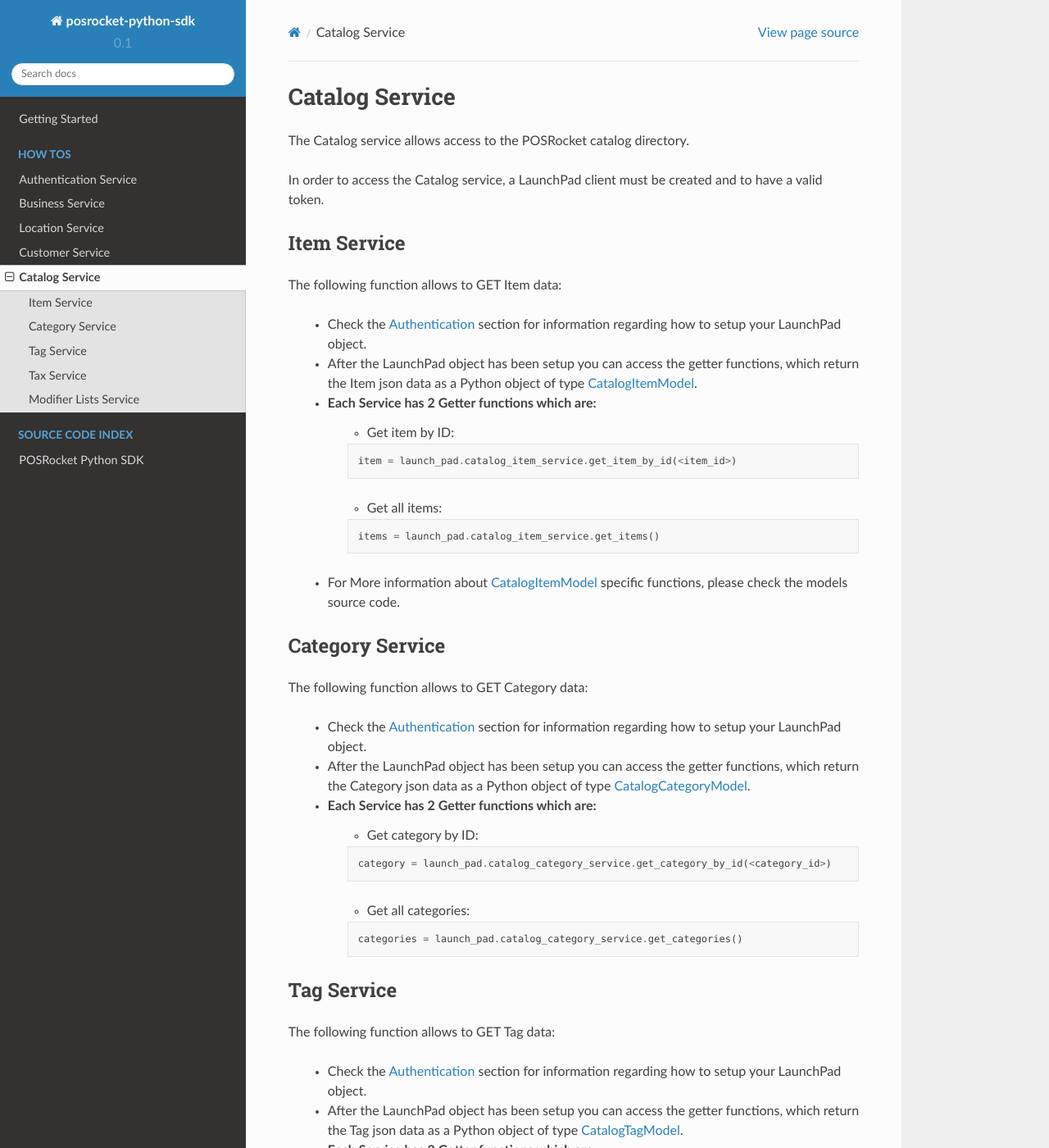
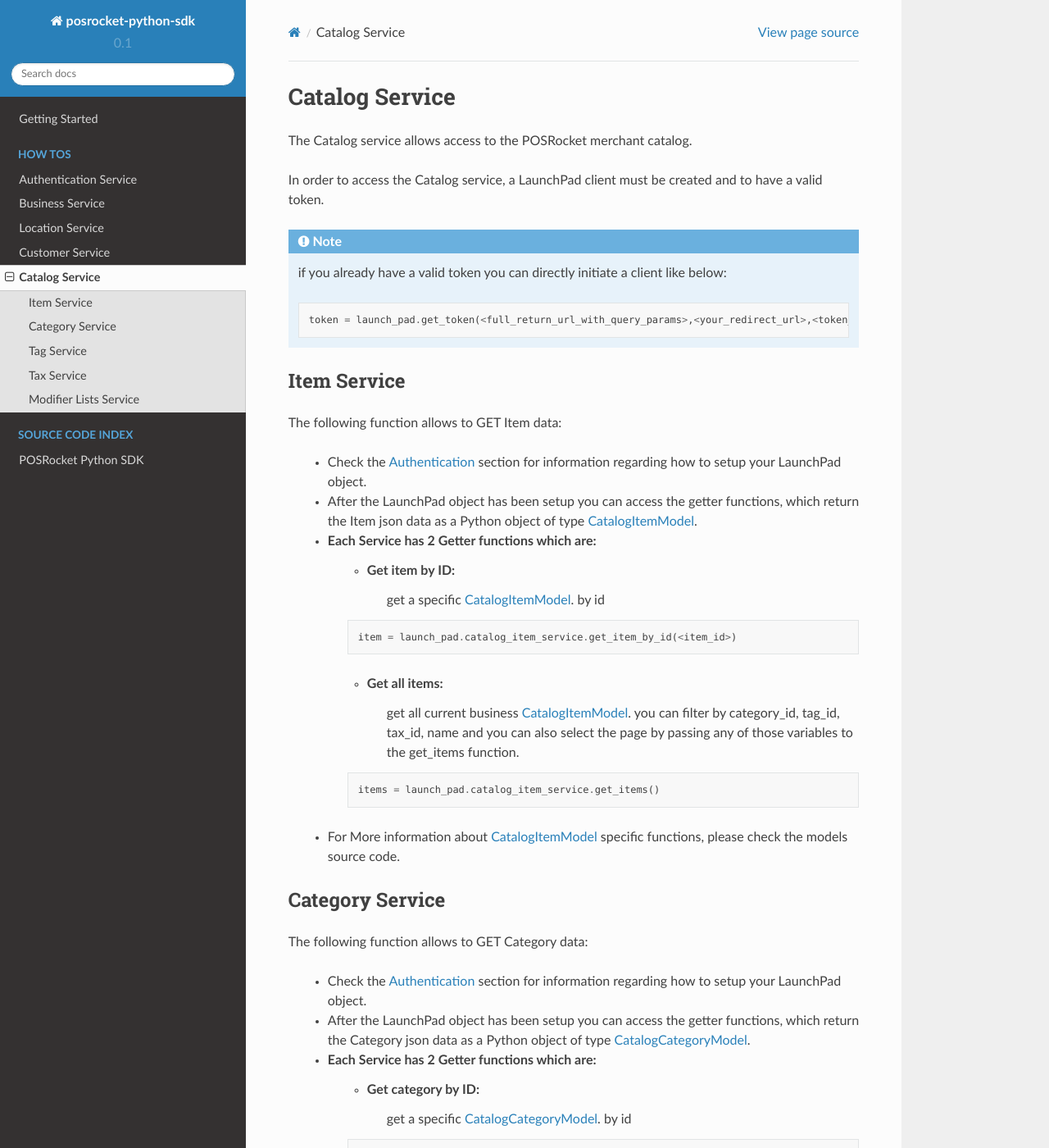
Before and after one commit to posrocket/posrocket-python-sdk, a Sphinx documentation site: the page built from docs/source/how_to/catalog_service.rst, in a window 1280 px wide and 1400 px high. Shown: the whole window at 82% size. Built offline with Sphinx 7.4.7 and the Read the Docs theme 2.0.0, drawn with Linux system fonts in a browser that asks for light colours; some of the changed text lies outside the part shown.

Commit message:
docs update

```diff
--- a/docs/source/getting_started.rst
+++ b/docs/source/getting_started.rst
@@ -8,7 +8,7 @@
 
     .. sourcecode:: bash
 
-        $ pip install pos-python-sdk
+        $ pip install git+git://github.com/posrocket/posrocket-python-sdk.git
 
     - Import posrocket LaunchPad client in your python script:
 
@@ -16,5 +16,6 @@
 
         from posrocket import LaunchPadClient
 
-
+.. warning::
+    For now we only support python 3.6
 .. _Python documentation: https://docs.python.org/3/using/index.html
--- a/docs/source/how_to/authentication.rst
+++ b/docs/source/how_to/authentication.rst
@@ -68,4 +68,4 @@
 This covers the authentication process, you will be using the LaunchPadClient to access the APIs in the SDK.
 
 
-.. _LaunchPad: http://localhost:8200
+.. _LaunchPad: http://launchpad.rocketinfra.com
--- a/docs/source/how_to/catalog_service.rst
+++ b/docs/source/how_to/catalog_service.rst
@@ -1,9 +1,15 @@
 Catalog Service
 ================
 
-The Catalog service allows access to the POSRocket catalog directory.
+The Catalog service allows access to the POSRocket merchant catalog.
 
 In order to access the Catalog service, a LaunchPad client must be created and to have a valid token.
+
+.. note:: if you already have a valid token you can directly initiate a client like below:
+
+    .. sourcecode:: python
+
+        token = launch_pad.get_token(<full_return_url_with_query_params>,<your_redirect_url>,<token_dict>)
 
 Item Service
 ^^^^^^^^^^^^
@@ -16,12 +22,15 @@
 
     - Each Service has 2 Getter functions which are:
         * Get item by ID:
-
+            get a specific `CatalogItemModel`_. by id
         .. sourcecode:: python
 
             item = launch_pad.catalog_item_service.get_item_by_id(<item_id>)
 
         * Get all items:
+            get all current business `CatalogItemModel`_. you can filter by category_id, tag_id,
+            tax_id, name and you can also select the page by passing any of those variables to
+            the get_items function.
 
         .. sourcecode:: python
 
@@ -41,12 +50,15 @@
 
     - Each Service has 2 Getter functions which are:
         * Get category by ID:
+            get a specific `CatalogCategoryModel`_. by id
 
         .. sourcecode:: python
 
             category = launch_pad.catalog_category_service.get_category_by_id(<category_id>)
 
         * Get all categories:
+            get all current business `CatalogCategoryModel`_. you can select the page by passing the page variables to
+            the get_categories function.
 
         .. sourcecode:: python
 
@@ -64,12 +76,15 @@
 
     - Each Service has 2 Getter functions which are:
         * Get tag by ID:
+            get a specific `CatalogTagModel`_. by id
 
         .. sourcecode:: python
 
             tag = launch_pad.catalog_tag_service.get_tag_by_id(<tag_id>)
 
         * Get all tags:
+            get all current business `CatalogTagModel`_. you can filter by name and you can also select the page by
+            passing any of those variables to the get_tags function.
 
         .. sourcecode:: python
 
@@ -87,12 +102,15 @@
 
     - Each Service has 2 Getter functions which are:
         * Get tax by ID:
+            get a specific `CatalogTaxModel`_. by id
 
         .. sourcecode:: python
 
             tax = launch_pad.catalog_tax_service.get_tax_by_id(<tax_id>)
 
         * Get all taxes:
+            get all current business `CatalogTaxModel`_. you can filter by name and you can also select the page by
+            passing any of those variables to the get_taxes function.
 
         .. sourcecode:: python
 
@@ -110,12 +128,15 @@
 
     - Each Service has 2 Getter functions which are:
         * Get tax by ID:
+            get a specific `CatalogModifierListModel`_. by id
 
         .. sourcecode:: python
 
             modifier_list = launch_pad.catalog_modifier_list_service.get_modifiers_list_by_id(<modifier_list_id>)
 
         * Get all taxes:
+            get all current business `CatalogModifierListModel`_. you can filter by name and you can also select the page by
+            passing any of those variables to the get_modifiers_lists function.
 
         .. sourcecode:: python
 
--- a/docs/source/how_to/customer_service.rst
+++ b/docs/source/how_to/customer_service.rst
@@ -17,12 +17,15 @@
 
     - Each Service has 2 Getter functions which are:
         * Get customer by ID:
+            get a specific `DirectoryCustomerModel`_. by id
 
         .. sourcecode:: python
 
             user = launch_pad.directory_customers_service.get_customer_by_id(<customer_id>)
 
         * Get all customers:
+            get all current business `CatalogItemModel`_. you can filter by name and you can also select the page by
+            passing any of those variables to the get_customers function.
 
         .. sourcecode:: python
 
```
Also changed, not shown: docs/source/how_to/location_service.rst (+15 -18 lines), 5 other files.
